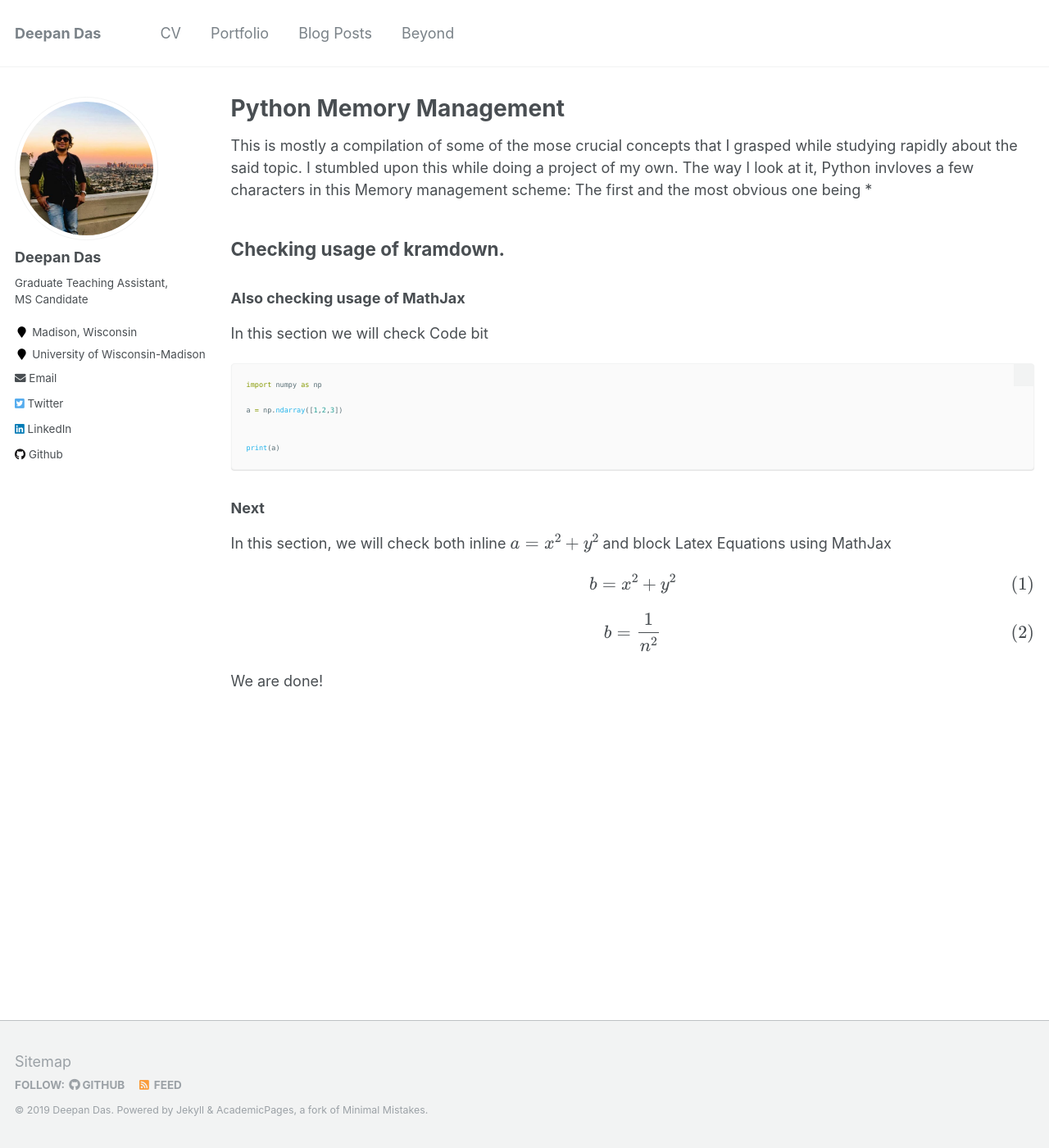
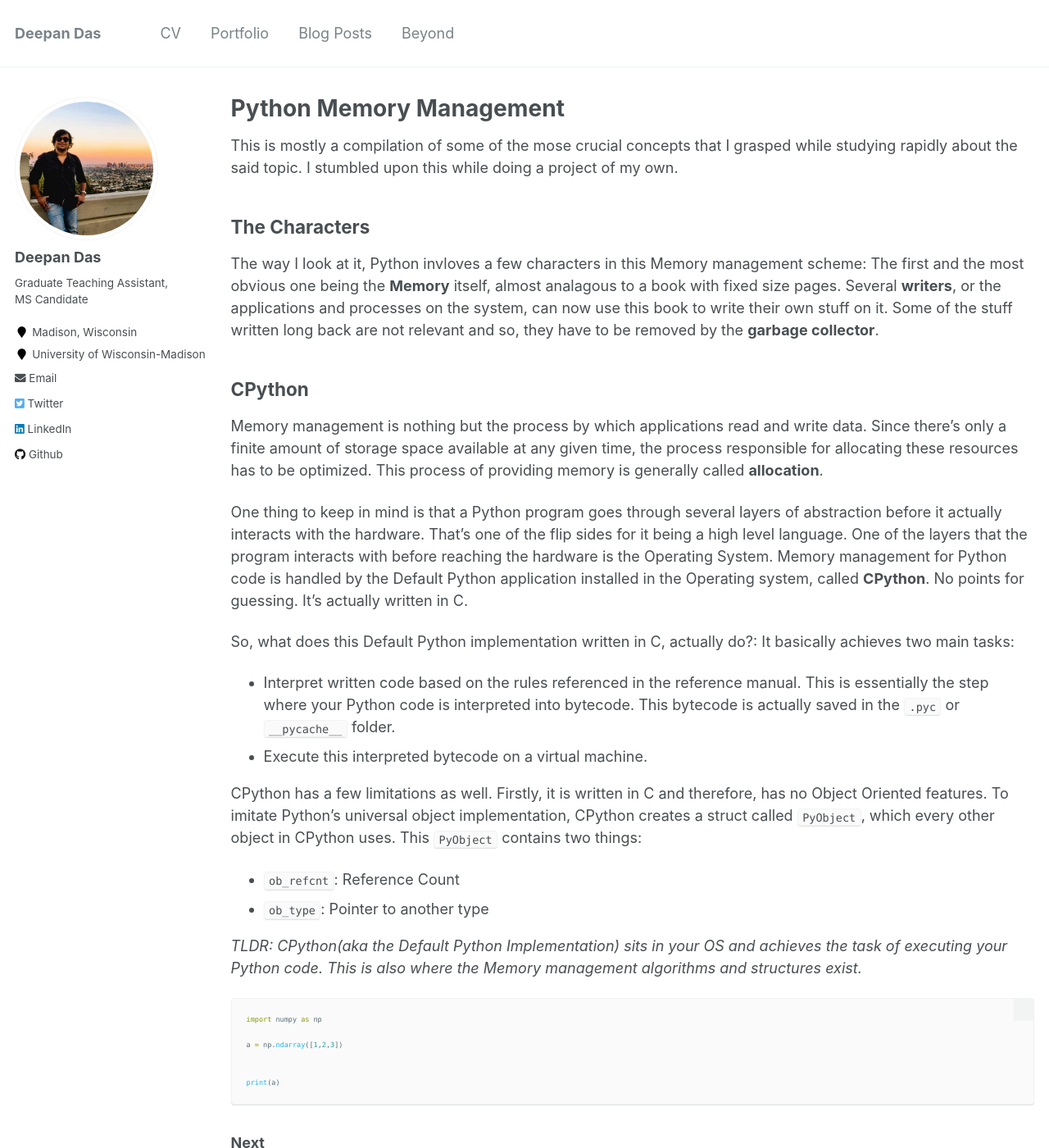
Before and after one commit to deepandas11/deepandas11.github.io, a Jekyll site: the page built from _posts/2019-05-29-memory-management-python.md, in a window 1280 px wide and 1400 px high. Shown: the whole window at 82% size. Built offline with Jekyll 4.4.1, drawn with Linux system fonts in a browser that asks for light colours; formulas are drawn with MathJax 3.

Commit message:
Changes to blog post
Signed-off-by: Deepan Das <deepandas11@gmail.com>

````diff
--- a/_posts/2019-05-29-memory-management-python.md
+++ b/_posts/2019-05-29-memory-management-python.md
@@ -4,12 +4,32 @@ title:  "Python Memory Management"
 categories: Python
 ---
 
-This is mostly a compilation of some of the mose crucial concepts that I grasped while studying rapidly about the said topic. I stumbled upon this while doing a project of my own. The way I look at it, Python invloves a few characters in this Memory management scheme: The first and the most obvious one being *
+This is mostly a compilation of some of the mose crucial concepts that I grasped while studying rapidly about the said topic. I stumbled upon this while doing a project of my own.
 
-## Checking usage of kramdown.
-### Also checking usage of MathJax
+## The Characters
+The way I look at it, Python invloves a few characters in this Memory management scheme: The first and the most obvious one being the **Memory** itself, almost analagous to a book with fixed size pages. Several **writers**, or the applications and processes on the system, can now use this book to write their own stuff on it. Some of the stuff written long back are not relevant and so, they have to be removed by the **garbage collector**.
 
-In this section we will check Code bit
+
+## CPython
+
+Memory management is nothing but the process by which applications read and write data. Since there's only a finite amount of storage space available at any given time, the process responsible for allocating these resources has to be optimized. This process of providing memory is generally called **allocation**.
+
+One thing to keep in mind is that a Python program goes through several layers of abstraction before it actually interacts with the hardware. That's one of the flip sides for it being a high level language. One of the layers that the program interacts with before reaching the hardware is the Operating System. Memory management for Python code is handled by the Default Python application installed in the Operating system, called **CPython**. No points for guessing. It's actually written in C.
+
+So, what does this Default Python implementation written in C, actually do?: It basically achieves two main tasks:
+
+- Interpret written code based on the rules referenced in the reference manual. This is essentially the step where your Python code is interpreted into bytecode. This bytecode is actually saved in the ```.pyc``` or ```__pycache__``` folder.
+- Execute this interpreted bytecode on a virtual machine.
+
+CPython has a few limitations as well. Firstly, it is written in C and therefore, has no Object Oriented features. To imitate Python's universal object implementation, CPython creates a struct called ```PyObject```, which every other object in CPython uses. This ```PyObject``` contains two things:
+- ```ob_refcnt```: Reference Count
+- ```ob_type```: Pointer to another type
+
+*TLDR: CPython(aka the Default Python Implementation) sits in your OS and achieves the task of executing your Python code. This is also where the Memory management algorithms and structures exist.*
+
+
+
+
 
 
 
````
